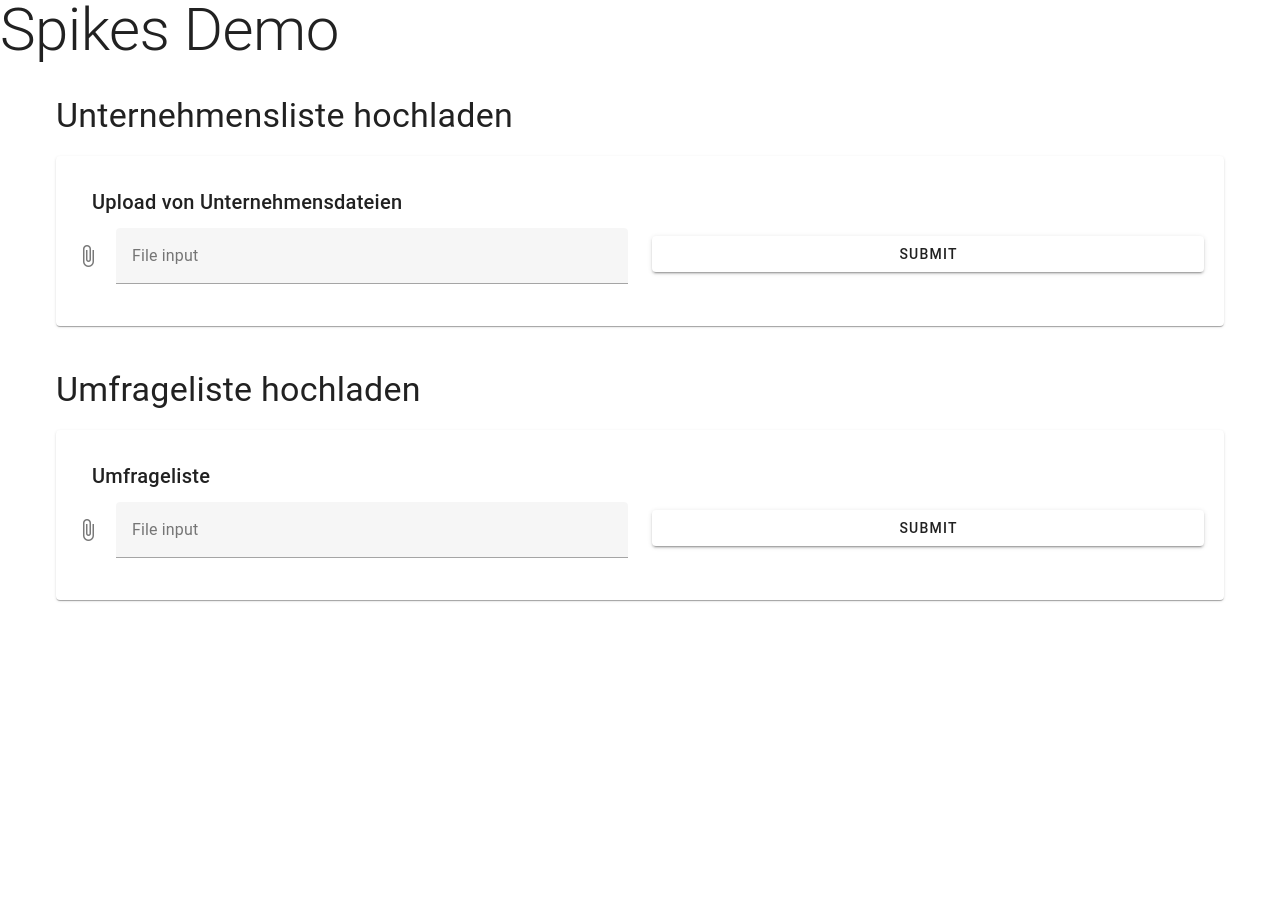
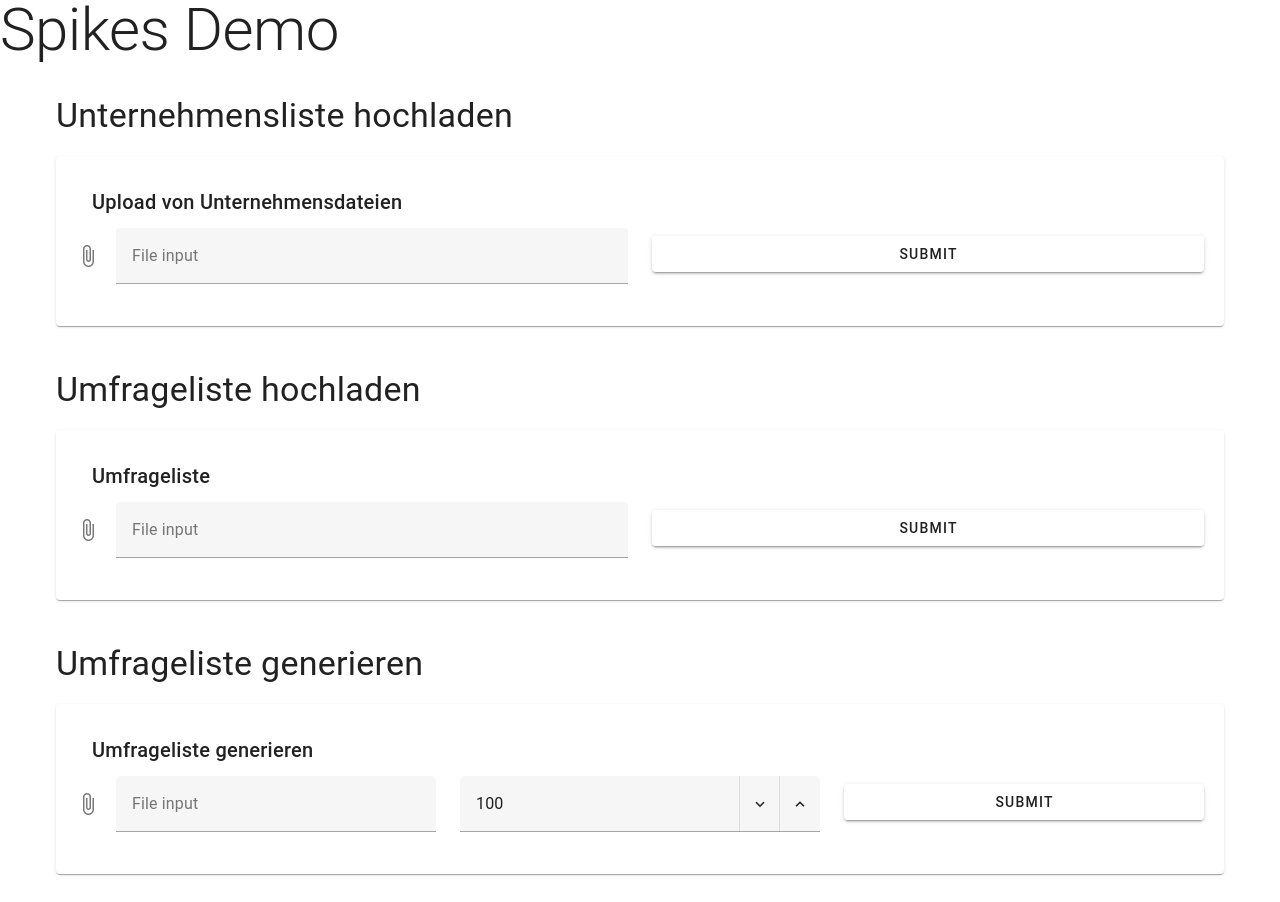
Before and after one commit to Coflnet/DemoWebsite, a Nuxt app: page /spikes in a window 1280 px wide. Before the commit the page ends 800 px from the top, so only its background shows below. Built offline with nearby package versions, Linux system fonts and the light colour scheme.

Commit message:
show a list of generated values

```diff
--- /dev/null
+++ b/components/generate-surveys.vue
@@ -0,0 +1,96 @@
+<script setup lang="ts">
+
+import Loading from "~/components/loading.vue";
+import axios from "axios";
+
+const file = ref(null)
+const isLoading = ref(false);
+const surverys = ref(null);
+const headers = ref(null);
+const count = ref(100);
+
+const uploadFile = async () => {
+  if (file.value) {
+    const formData = new FormData()
+    formData.append('file', file.value)
+
+    try {
+      isLoading.value = true;
+      const response = await axios.post(`https://demo.coflnet.com/api/import/generate?count=${count.value}`, formData, {
+        headers: {
+          'Content-Type': 'multipart/form-data',
+        },
+      })
+      console.log('File uploaded successfully:', response.data)
+
+      let el = response.data[0];
+      headers.value = Object.keys(el).map(e => {
+        return {
+          key: e,
+          title: e,
+        }
+      })
+
+      console.log(headers);
+      surverys.value = response.data;
+
+
+    } catch (error) {
+      console.error('Error uploading file:', error)
+    } finally {
+      isLoading.value = false;
+    }
+  } else {
+    console.log("no file")
+  }
+}
+</script>
+
+<template>
+  <v-container>
+    <v-form v-model="isFormValid" ref="form">
+      <h2 class="text-h4 mb-5">
+        <span>Umfrageliste generieren</span>
+      </h2>
+      <Loading :isLoading="isLoading"/>
+      <v-card class="mb-3 pa-5" title="Umfrageliste generieren">
+        <v-row>
+          <v-col>
+            <v-file-input
+                show-size
+                label="File input"
+                @change="selectFile"
+                v-model="file"
+            ></v-file-input>
+          </v-col>
+          <v-col>
+            <v-number-input
+                :max="10000"
+                :min="0"
+                v-model="count"
+            >
+            </v-number-input>
+          </v-col>
+          <v-col>
+            <v-btn class="mt-2" block @click="uploadFile">Submit</v-btn>
+          </v-col>
+        </v-row>
+      </v-card>
+
+      <v-card class="mb-3 pa-5" title="Ausgewertete Liste" v-if="surverys">
+        <v-row>
+          <v-col>
+            <v-data-table :loading="isLoading" hover :items="surverys" items-per-page="20"
+                          density="compact"
+                          :headers="headers"></v-data-table>
+          </v-col>
+        </v-row>
+      </v-card>
+    </v-form>
+  </v-container>
+
+</template>
+
+<style scoped>
+
+</style>
--- a/pages/spikes.vue
+++ b/pages/spikes.vue
@@ -1,6 +1,7 @@
 <script setup lang="ts">
 import BrandList from "~/components/brand-list.vue";
 import Survery from "~/components/survery.vue";
+import GenerateSurveys from "~/components/generate-surveys.vue";
 </script>
 
 <template>
@@ -10,6 +11,7 @@ import Survery from "~/components/survery.vue";
 
   <BrandList />
   <Survery />
+  <GenerateSurveys />
 </template>
 
 <style scoped>
--- a/plugins/vuetify.ts
+++ b/plugins/vuetify.ts
@@ -3,10 +3,14 @@ import '@mdi/font/css/materialdesignicons.css'
 
 import 'vuetify/styles'
 import { createVuetify } from 'vuetify'
+import {VNumberInput} from "vuetify/labs/components";
 
 export default defineNuxtPlugin((app) => {
     const vuetify = createVuetify({
         // ... your configuration
+        components: {
+            VNumberInput
+        }
     })
     app.vueApp.use(vuetify)
 })
```
